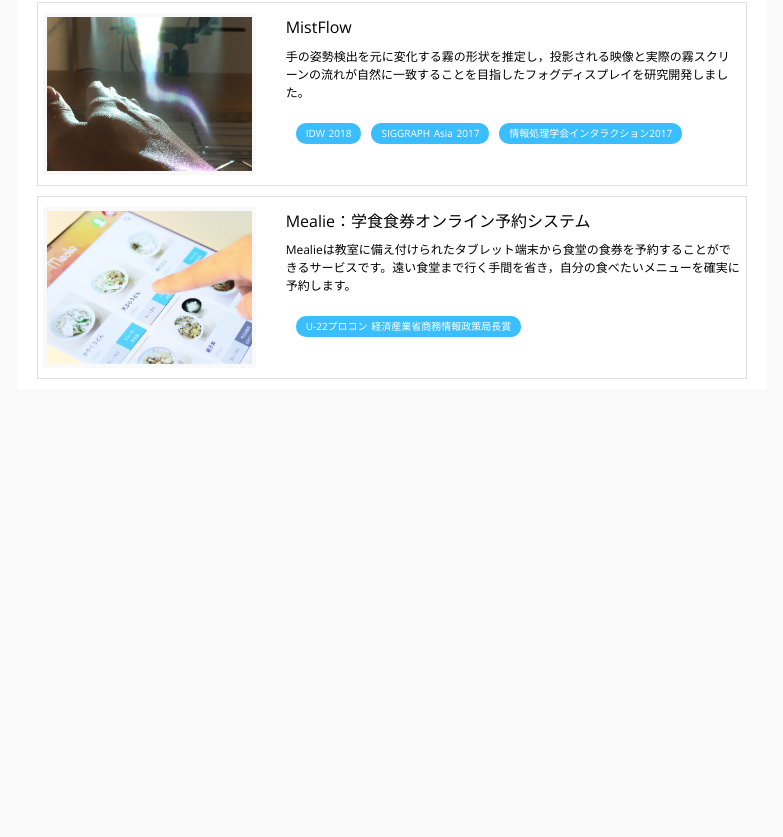
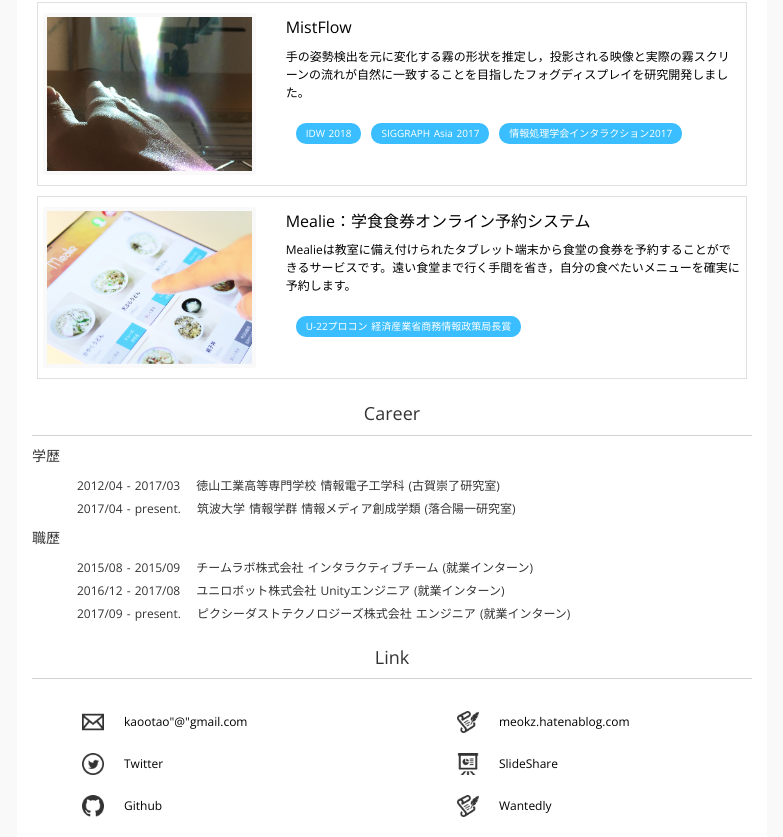
Before and after one commit to meokz/my-website, a Nuxt app: page / in a window 1280 px wide. Shown: the part 530-1367 px from the top of the page, without its empty margins (248-1031 px from the left). Before the commit the page ends 919 px from the top, so only its background shows below. Built offline with nearby package versions, Linux system fonts and the light colour scheme; a web font is replaced by a local one.

Commit message:
Linkの作成

```diff
--- /dev/null
+++ b/components/profile/Career.vue
@@ -0,0 +1,60 @@
+<template>
+  <div class="carrer">
+    <div v-show="!isEnglish">
+      <h4>学歴</h4>
+      <ul>
+        <li v-for="item in carrer.academic_jp" v-bind:key="item">{{ item }}</li>
+      </ul>
+      <h4>職歴</h4>
+      <ul>
+        <li v-for="item in carrer.work_jp" v-bind:key="item">{{ item }}</li>
+      </ul>
+    </div>
+
+    <div v-show="isEnglish">
+      <h4>Academic Background</h4>
+      <ul>
+        <li v-for="item in carrer.academic_en" v-bind:key="item">{{ item }}</li>
+      </ul>
+      <h4>Work Experience</h4>
+      <ul>
+        <li v-for="item in carrer.work_en" v-bind:key="item">{{ item }}</li>
+      </ul>
+    </div>
+
+  </div>
+</template>
+
+<script>
+const carrer = {
+  "academic_jp": [
+    "2012/04 - 2017/03 　徳山工業高等専門学校 情報電子工学科 (古賀崇了研究室)",
+    "2017/04 - present. 　筑波大学 情報学群 情報メディア創成学類 (落合陽一研究室)"
+  ],
+  "academic_en": [
+    "2012/04 - 2017/03 　National Institute of Technology, Tokuyama College. (Koga Lab.)",
+    "2017/04 - present. 　University of Tsukuba (Yoichi Ochiai Lab.)"
+  ],
+  "work_jp": [
+    "2015/08 - 2015/09 　チームラボ株式会社 インタラクティブチーム (就業インターン)",
+    "2016/12 - 2017/08 　ユニロボット株式会社 Unityエンジニア (就業インターン)",
+    "2017/09 - present. 　ピクシーダストテクノロジーズ株式会社 エンジニア (就業インターン)"
+  ],
+  "work_en": [
+    "2015/08 - 2015/09 　teamLab Inc. Interactive Team (Intern)",
+    "2016/12 - 2017/08 　Unirobot Corporation. Unity Enginner (Intern)",
+    "2017/09 - present. 　Pixie Dust Technologies, Inc. Research Enginner (Intern)"
+  ]
+}
+
+export default {
+  data() {
+    return {
+      carrer: carrer
+    }
+  },
+  props: [
+    'isEnglish'
+  ]
+}
+</script>
--- /dev/null
+++ b/components/profile/Link.vue
@@ -0,0 +1,54 @@
+<template>
+  <div class="link">
+    <div class="row">
+      <div class="col-xs-12 col-sm-6">
+        <ul>
+          <li :style="{'background-image': `url(${require('~/assets/profile/img/mail.png')})`}">
+            <a href="#">kaootao"@"gmail.com</a>
+          </li>
+          <li :style="{'background-image': `url(${require('~/assets/profile/img/twitter.png')})`}">
+            <a href="https://twitter.com/0MeO" target="_blank">Twitter</a>
+          </li>
+          <li :style="{'background-image': `url(${require('~/assets/profile/img/github.png')})`}">
+            <a href="https://github.com/meokz" target="_blank">Github</a>
+          </li>
+        </ul>
+      </div>
+      <div class="col-xs-12 col-sm-6">
+        <ul>
+          <li :style="{'background-image': `url(${require('~/assets/profile/img/blog.png')})`}">
+            <a href="http://meokz.hatenablog.com/" target="_blank">meokz.hatenablog.com</a>
+          </li>
+          <!-- <li class="facebook"><a href="https://www.facebook.com/kaootao" target="_blank">Facebook</a></li> -->
+          <li :style="{'background-image': `url(${require('~/assets/profile/img/slideshare.png')})`}">
+            <a href="https://www.slideshare.net/kaootao" target="_blank">SlideShare</a>
+          </li>
+          <li :style="{'background-image': `url(${require('~/assets/profile/img/blog.png')})`}">
+            <a href="https://www.wantedly.com/users/18420731" target="_blank">Wantedly</a>
+          </li>
+          <!-- <li class="skype"><a href="#">meokz_</a></li> -->
+        </ul>
+      </div>
+    </div>
+  </div>
+</template>
+
+<style>
+
+.link li{
+    margin: 20px 10px 20px 10px;
+    padding: 2px;
+    background-size:contain;
+    background-repeat:no-repeat;
+}
+
+.link li > a{
+    padding-left: 40px;
+}
+</style>
+
+<script>
+export default {
+
+}
+</script>
--- a/pages/index.vue
+++ b/pages/index.vue
@@ -26,6 +26,15 @@
         <Work v-for="work in works" v-bind:key="work" v-bind:work="work" v-bind:isEnglish="isEnglish"/>
       </div> <!-- end <div id="project"> -->
 
+      <div id="carrer">
+        <h2>Career</h2>
+        <Career v-bind:isEnglish="isEnglish"/>
+      </div>
+
+      <div id="link">
+        <h2>Link</h2>
+        <Link />
+      </div>
     </section>
   </div> <!-- end <div id="app"> -->
 </template>
@@ -49,6 +58,8 @@
 
 h3 { font-size: 16px; }
 
+h4 { font-size: 14px; }
+
 p {
     font-size: 12px;
 }
@@ -64,8 +75,10 @@
 
 <script>
 import MyHeader from '~/components/MyHeader.vue'
-import Carousel from '~/components/Carousel.vue'
+import Carousel from '~/components/profile/Carousel.vue'
 import Work from '~/components/profile/Work.vue'
+import Career from '~/components/profile/Career.vue'
+import Link from '~/components/profile/Link.vue'
 
 const profile = {
   jp: "1996年生まれ。2012年から徳山高専で情報電子工学を学んだ後，2017年に筑波大学情報メディア創成学類に編入。ミスター筑波大学2018 (ミスターキャンパス賞/企業賞)，U.22プログラミング・コンテスト (経済産業省商務情報政策局長賞/企業賞)，全国高専プログラミングコンテスト (敢闘賞2回)など多岐に渡る分野で活動。2017年より落合陽一率いるデジタルネイチャー研究室に所属し，バーチャルリアリティを専門に研究を行う。書籍1本，国際会議論文6本，国内会議論文1本。中国地方コンピュータフェスティバルではソフトウェア部門・メディア部門で3年連続最優秀賞を含む4回の受賞。企業ハッカソンではチームラボ (最優秀賞)，サイバーエージェント (特別賞)，レバレジーズ (最優秀賞)に出場。",
@@ -97,7 +110,9 @@
   components: {
     MyHeader,
     Carousel,
-    Work
+    Work,
+    Career,
+    Link
   },
   data() {
     return {
```
Also changed, not shown: components/AppLogo.vue (deleted, +0 -79 lines), components/profile/Carousel.vue (renamed from components/Carousel.vue).
